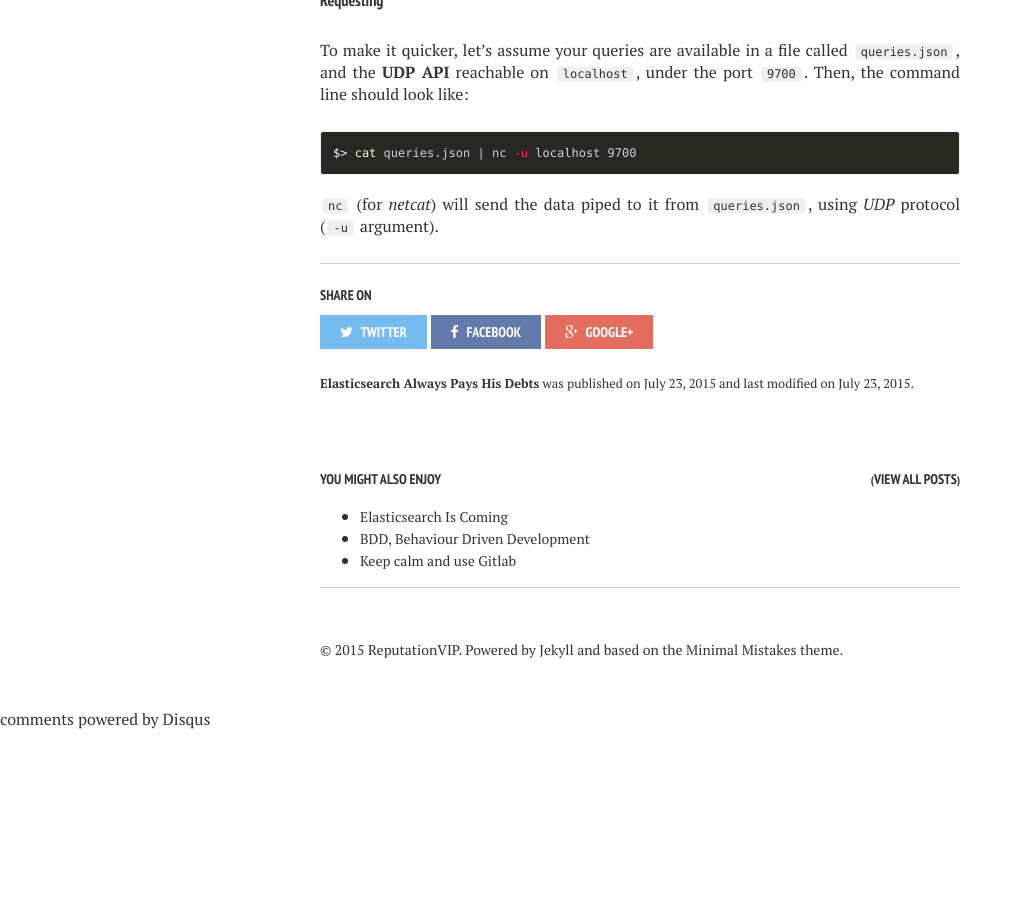
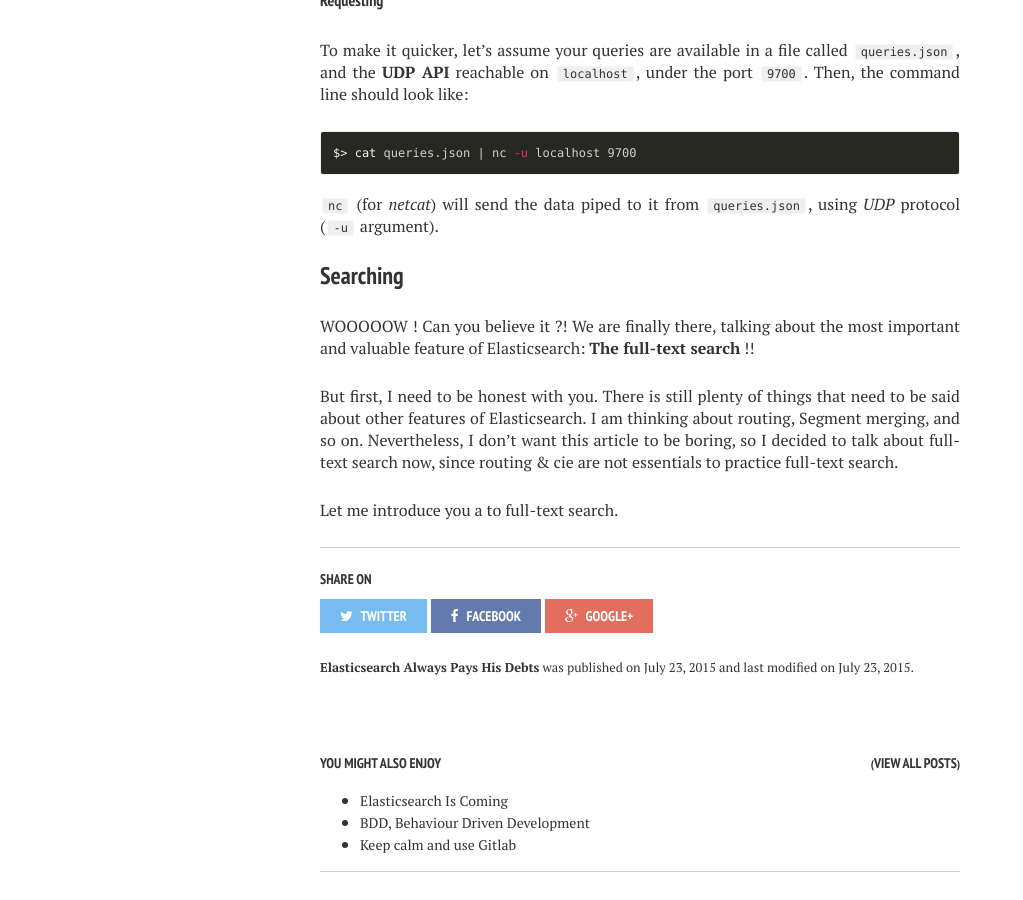
Before and after one commit to semji/reputationvip.github.io, a Jekyll site: the page built from _posts/2015-07-23-elasticsearch-always-pays-his-debts.md, in a window 1280 px wide and 900 px high, scrolled down 17216 px. Shown: the whole window, without its empty margins (0-1023 px from the left). Built offline with Jekyll 4.4.1, drawn with Linux system fonts in a browser that asks for light colours; nearby versions of some CDN libraries; comment, search, counter and statistics services are not loaded; before the commit the page ends 17946 px from its top, so only the background shows below that; some of the changed text lies outside the part shown.

Commit message:
Began full-text search

```diff
--- a/_posts/2015-07-23-elasticsearch-always-pays-his-debts.md
+++ b/_posts/2015-07-23-elasticsearch-always-pays-his-debts.md
@@ -689,3 +689,12 @@ $> cat queries.json | nc -u localhost 9700
 {% endhighlight %}
 
 `nc` (for *netcat*) will send the data piped to it from `queries.json`, using *UDP* protocol (`-u` argument).
+
+### Searching
+
+WOOOOOW ! Can you believe it ?! We are finally there, talking about the most important and valuable feature of Elasticsearch: **The full-text search** !!
+
+But first, I need to be honest with you. There is still plenty of things that need to be said about other features of Elasticsearch. I am thinking about routing, Segment merging,
+and so on. Nevertheless, I don't want this article to be boring, so I decided to talk about full-text search now, since routing & cie are not essentials to practice full-text search.
+
+Let me introduce you a to full-text search.
```
